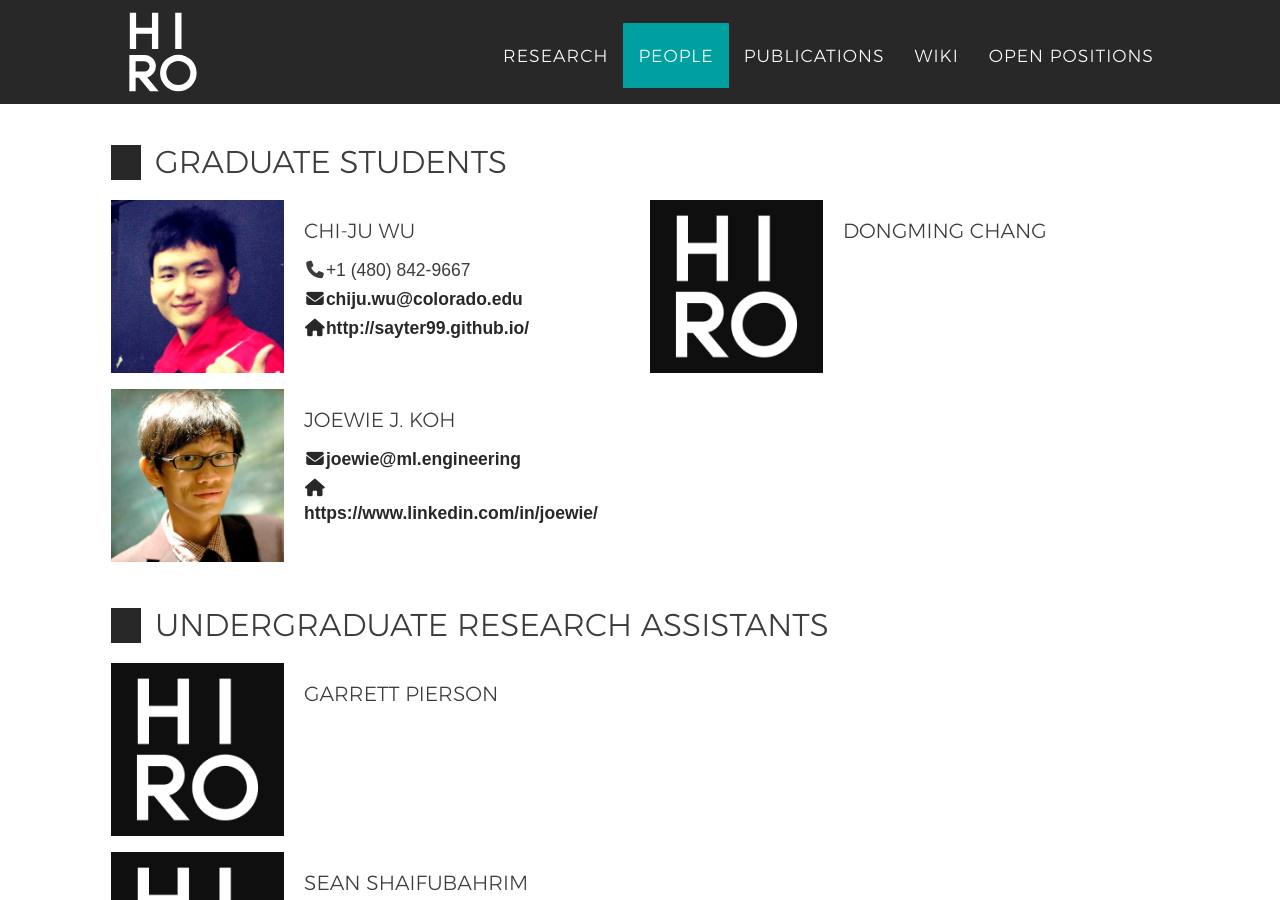
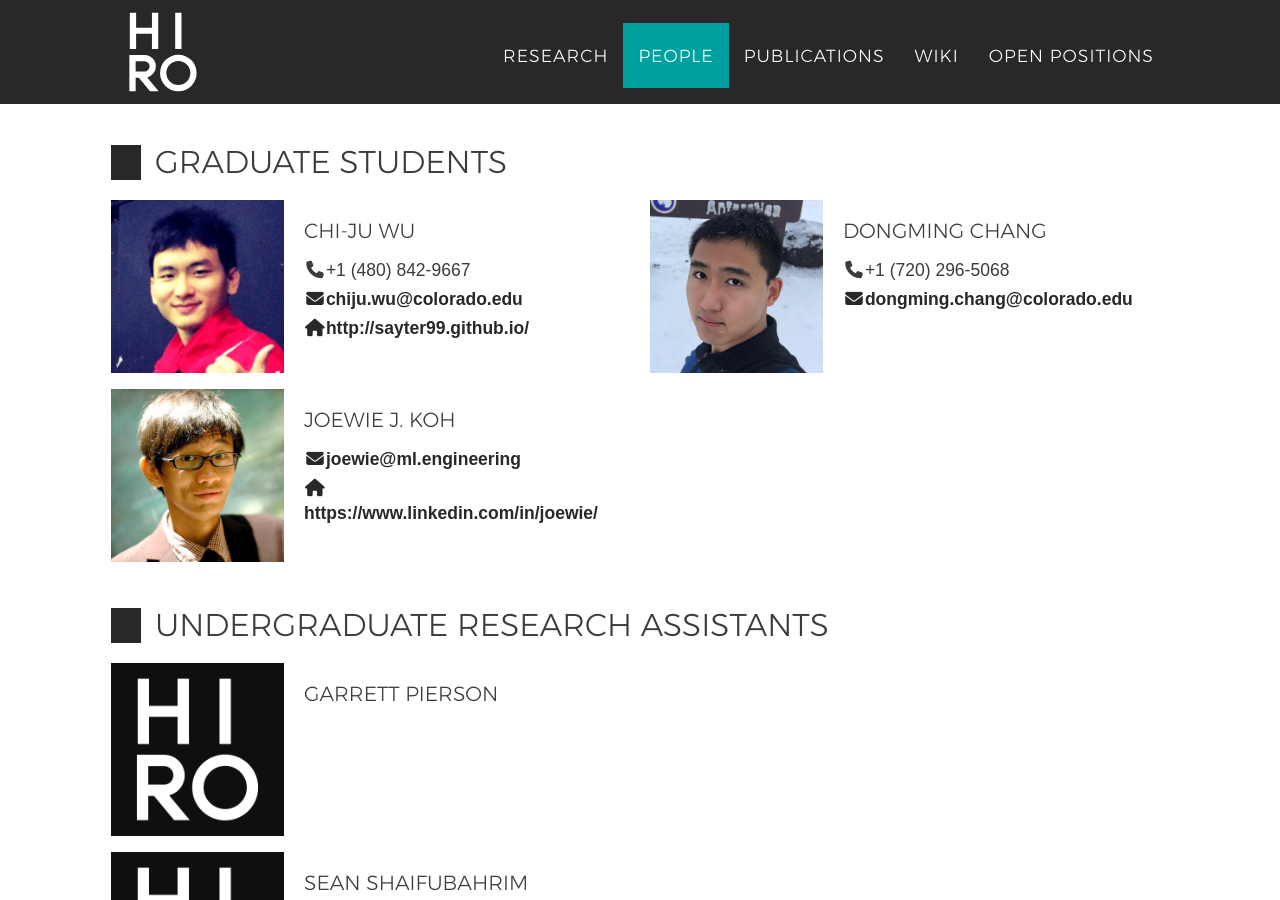
Before and after one commit to HIRO-group/HIRO-group.github.io, a Jekyll site: the page built from people.html, in a window 1280 px wide and 900 px high, scrolled down 893 px. Built offline with Jekyll 4.4.1, drawn with Linux system fonts in a browser that asks for light colours; nearby versions of some CDN libraries; some web fonts are replaced.

Commit message:
add-dongming

```diff
--- a/_data/people.yml
+++ b/_data/people.yml
@@ -21,11 +21,9 @@
 
  - name: Dongming Chang
    role: grad
-   url:
-   office:
-   phone:
-   email:
-   pic:
+   phone: +1 (720) 296-5068
+   email: dongming.chang@colorado.edu
+   pic: dongming.jpg
 
  - name: Garrett Pierson
    role: undergrad
```
Also changed, not shown: img/people/dongming.jpg (added).
